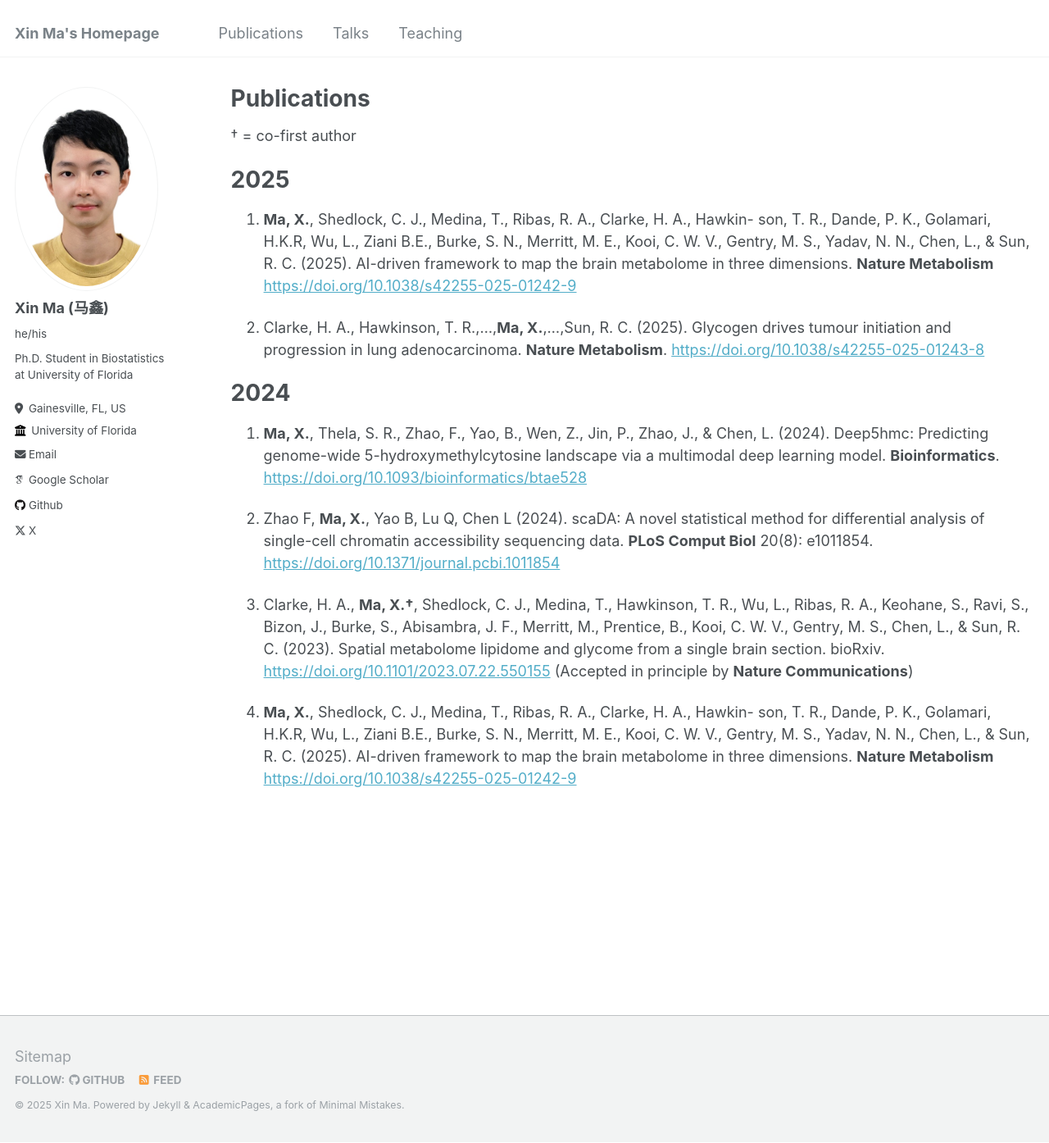
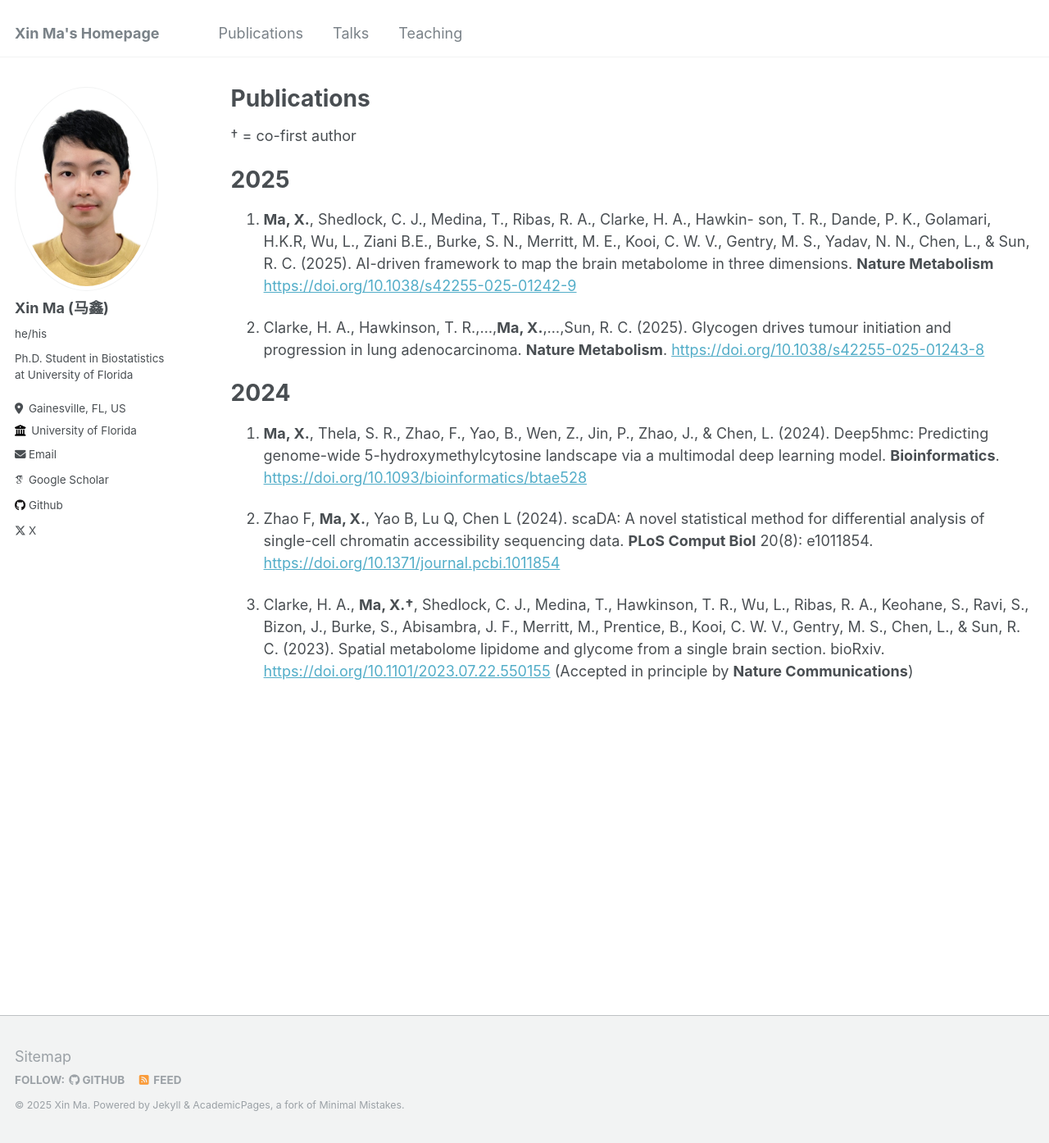
Before and after one commit to XinBiostats/xinbiostats.github.io, a Jekyll site: the page built from _pages/publications.md, in a window 1280 px wide and 1394 px high. Shown: the whole window at 82% size. Built offline with Jekyll 4.4.1, drawn with Linux system fonts in a browser that asks for light colours; some web fonts are replaced.

Commit message:
Update publications.md

```diff
--- a/_pages/publications.md
+++ b/_pages/publications.md
@@ -27,8 +27,3 @@ J. F., Merritt, M., Prentice, B., Kooi, C. W. V., Gentry, M. S., Chen, L.,
 & Sun, R. C. (2023). Spatial metabolome lipidome and glycome from
 a single brain section. bioRxiv. <https://doi.org/10.1101/2023.07.22.550155>
 (Accepted in principle by **Nature Communications**)
-
-1. **Ma, X.**, Shedlock, C. J., Medina, T., Ribas, R. A., Clarke, H. A., Hawkin-
-son, T. R., Dande, P. K., Golamari, H.K.R, Wu, L., Ziani B.E., Burke, S. N., Merritt, M. E., Kooi,
-C. W. V., Gentry, M. S., Yadav, N. N., Chen, L., & Sun, R. C. (2025).
-AI-driven framework to map the brain metabolome in three dimensions. **Nature Metabolism** <https://doi.org/10.1038/s42255-025-01242-9>
```
